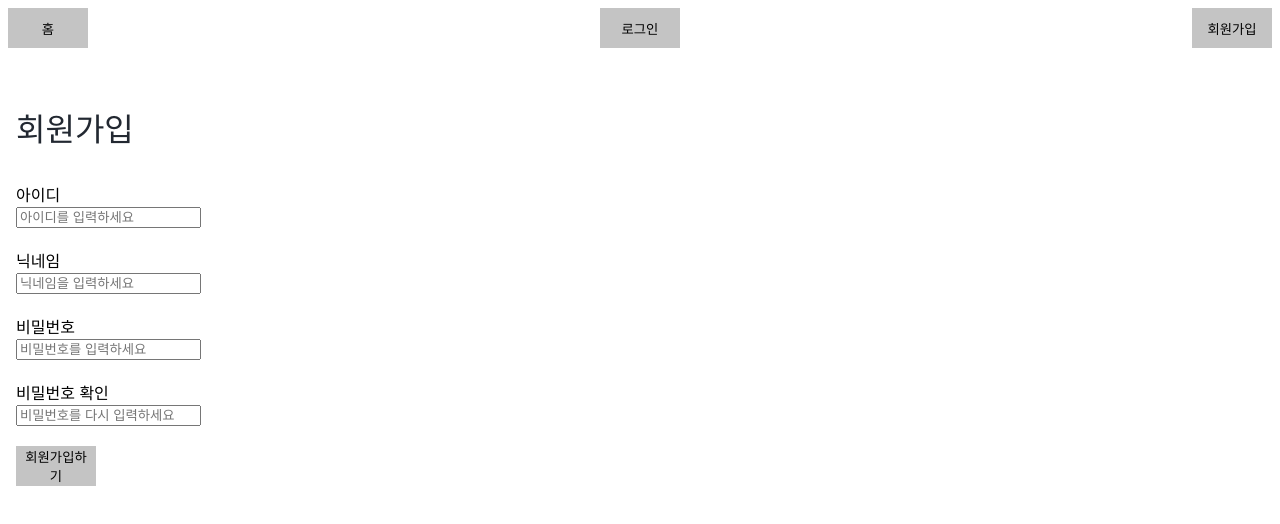
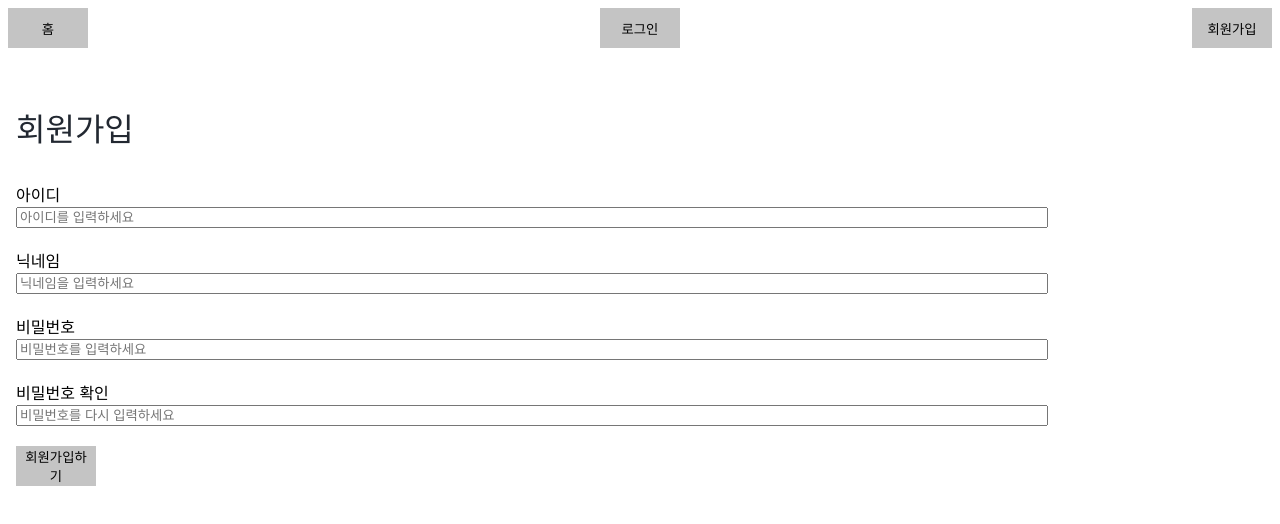
Before and after one commit to ganeodolu/sparta-react-advanced, a React (Create React App) app in the folder image-community/: page /signup in a window 1280 px wide. Shown: the top 524 px of the page. Built offline with nearby package versions, Linux system fonts and the light colour scheme.

Commit message:
style: Input width 수정

```diff
--- a/image-community/src/elements/Input.js
+++ b/image-community/src/elements/Input.js
@@ -1,24 +1,34 @@
-import React from 'react'
+import React from "react";
 import styled from "styled-components";
 
 const Input = (props) => {
-  const { marginBottom, children, placeholderText } = props;
-  const styles = { marginBottom };
-  return (
-		<InputBox {...styles}>
-      <label>{children}</label>
-      <div />
-			<input type="text" placeholder={placeholderText + " 입력하세요"}></input>
-		</InputBox>
+	const { width, marginBottom, children, placeholderText } = props;
+	const styles = { marginBottom };
+	const innerStyles = { width };
+
+	return (
+		<InputOuter {...styles}>
+			<label>{children}</label>
+			<div />
+			<InputInner
+				{...innerStyles}
+				type="text"
+				placeholder={placeholderText + " 입력하세요"}
+			></InputInner>
+		</InputOuter>
 	);
-}
+};
 
 Input.defaultProps = {
-  marginBottom: '20px',
-}
+	width: "80vw",
+	marginBottom: "20px",
+};
 
-const InputBox = styled.div`
-  margin-bottom: ${({ marginBottom }) => marginBottom};
-`
+const InputOuter = styled.div`
+	margin-bottom: ${({ marginBottom }) => marginBottom};
+`;
 
-export default Input
+const InputInner = styled.input`
+	width: ${({ width }) => width};
+`;
+export default Input;
```
